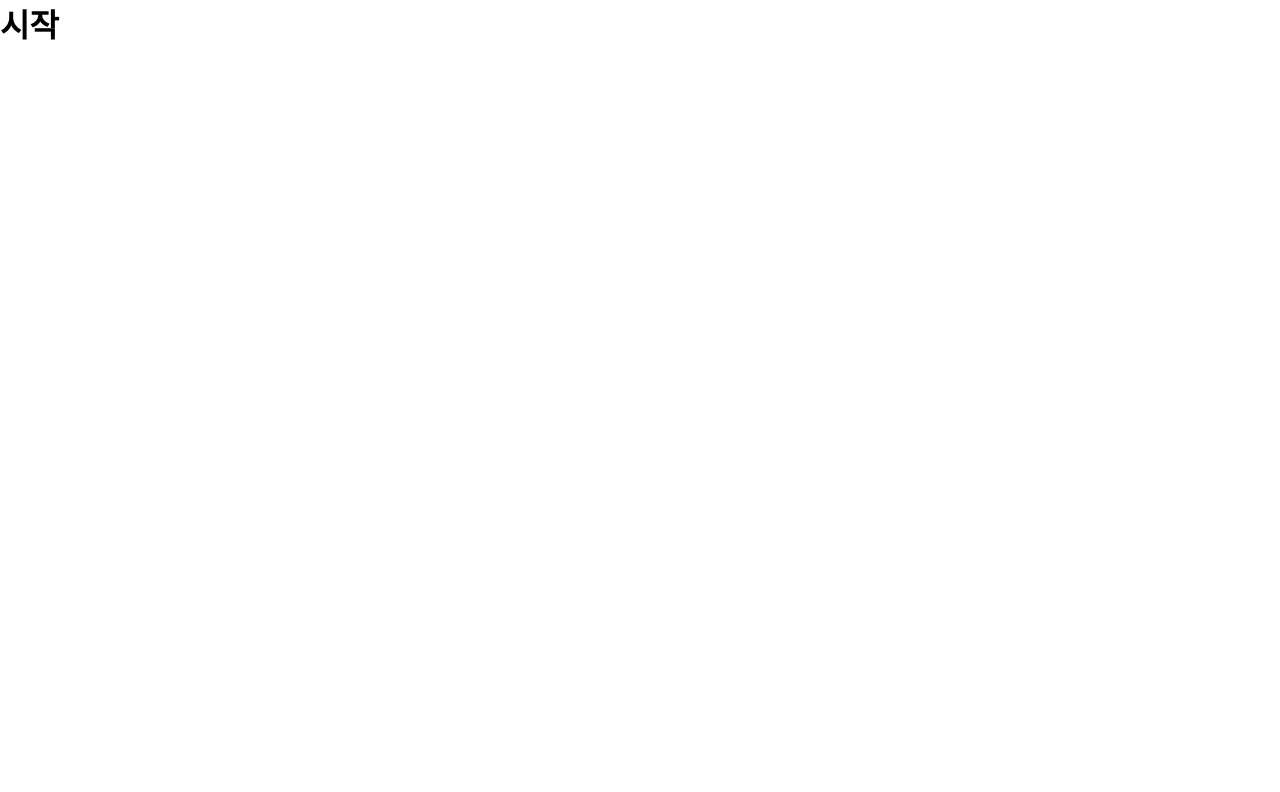
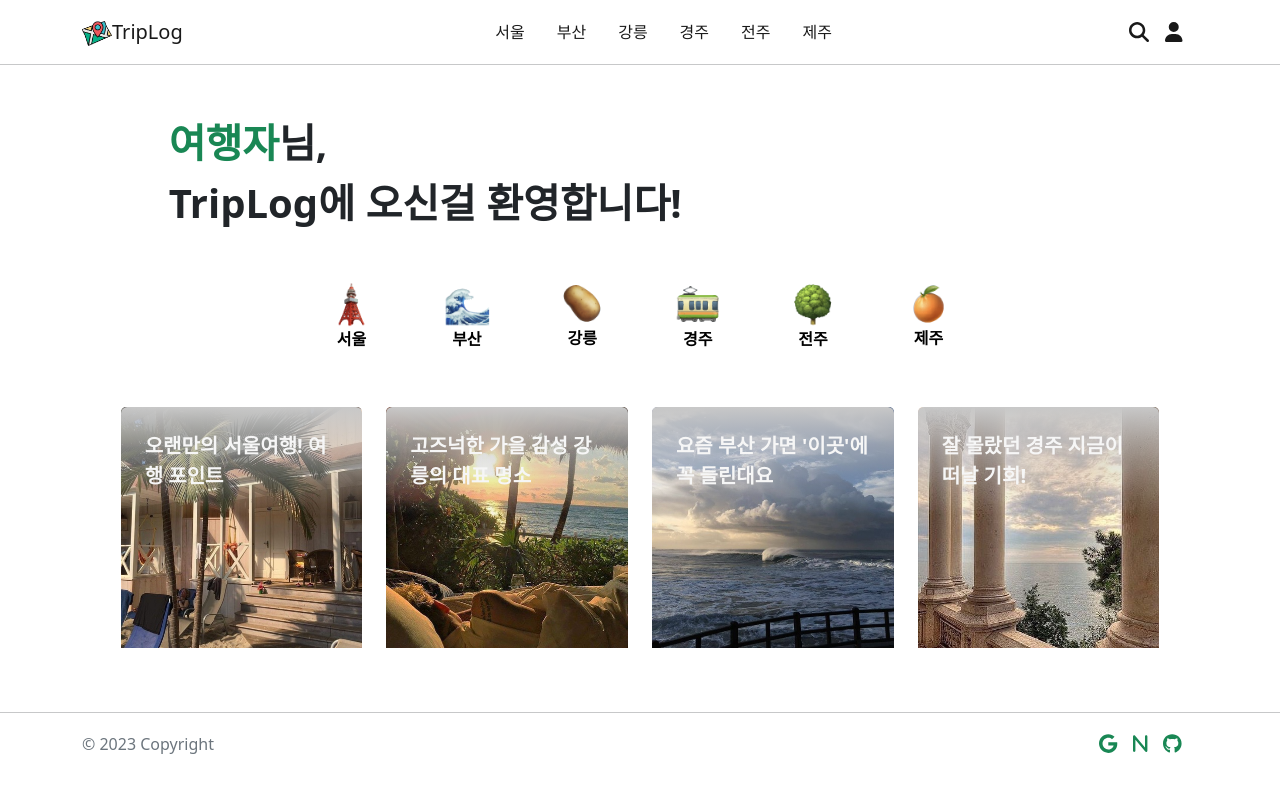
Before and after one commit to bokjunwoo/-wanted-pre-onboarding-challenge-fe-ts, a Next.js app: page / in a window 1280 px wide. Shown: the top 792 px of the page. Built offline with nearby package versions, Linux system fonts and the light colour scheme.

Commit message:
feat : AppLayout 변경

```diff
--- a/components/layout/AppLayout.tsx
+++ b/components/layout/AppLayout.tsx
@@ -1,4 +1,4 @@
-import { Container } from 'react-bootstrap';
+import { Col, Container, Row } from 'react-bootstrap';
 import Footer from './Footer';
 import Header from './Header';
 
@@ -11,7 +11,13 @@ export default function AppLayout({ children }: AppLayoutProps) {
     <>
       <Header />
 
-      <Container>{children}</Container>
+      <Row>
+        <Col xs={12} md={12} lg={1} xl={1} xxl={2}></Col>
+        <Col xs={12} md={12} lg={10} xl={10} xxl={8}>
+          <Container>{children}</Container>
+        </Col>
+        <Col xs={12} md={12} lg={1} xl={1} xxl={2}></Col>
+      </Row>
 
       <Footer />
     </>
--- a/pages/_app.tsx
+++ b/pages/_app.tsx
@@ -1,6 +1,16 @@
+import 'bootstrap/dist/css/bootstrap.min.css';
 import '@/styles/globals.css';
 import type { AppProps } from 'next/app';
+import { config } from '@fortawesome/fontawesome-svg-core';
+import '@fortawesome/fontawesome-svg-core/styles.css';
+import AppLayout from '@/components/layout/AppLayout';
+
+config.autoAddCss = false;
 
 export default function App({ Component, pageProps }: AppProps) {
-  return <Component {...pageProps} />;
+  return (
+    <AppLayout>
+      <Component {...pageProps} />
+    </AppLayout>
+  );
 }
--- a/pages/index.tsx
+++ b/pages/index.tsx
@@ -1,7 +1,16 @@
+import Main from '@/components/main/Main';
+import Head from 'next/head';
+
 export default function Home() {
   return (
     <>
-      <h1>시작</h1>
+      <Head>
+        <title>트립로그 - 여행을 떠나보아요</title>
+        <meta name="viewport" content="width=device-width, initial-scale=1" />
+        <link rel="icon" href="/favicon.ico" />
+      </Head>
+
+      <Main />
     </>
   );
 }
```
